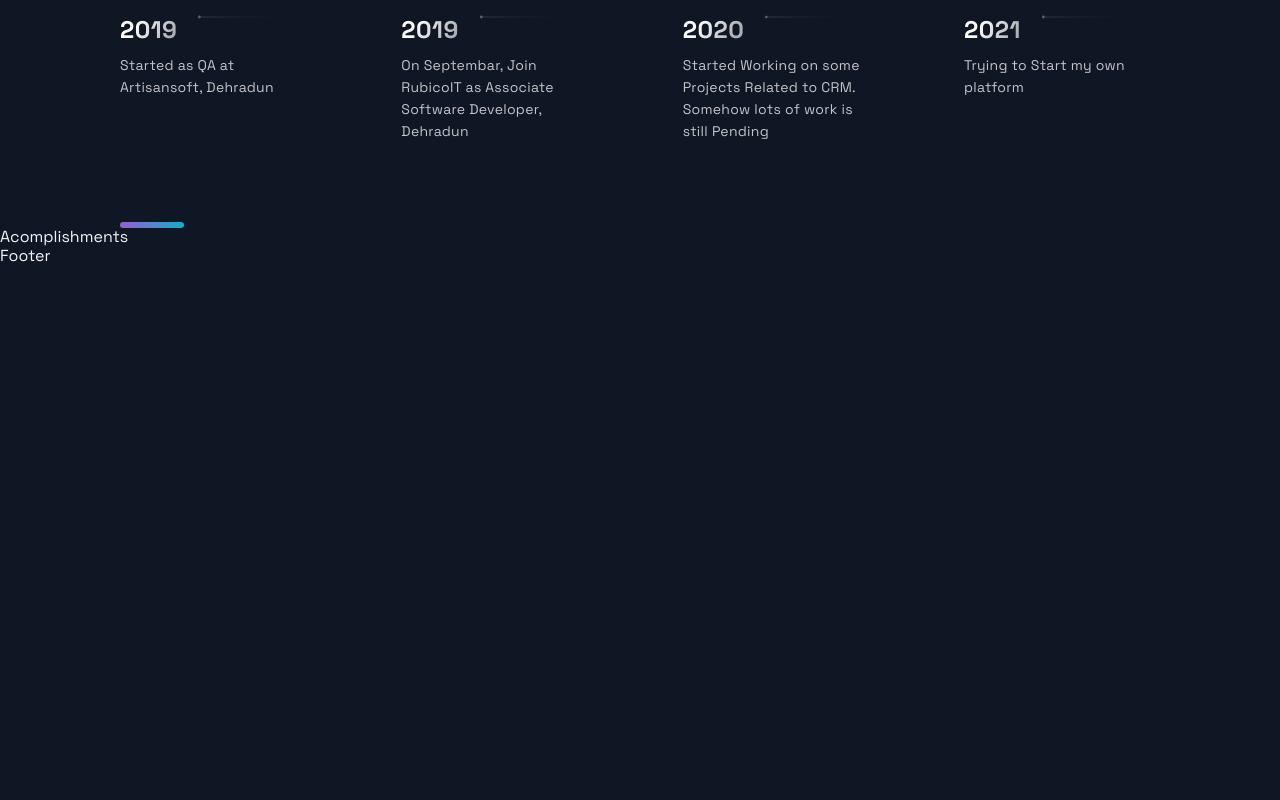
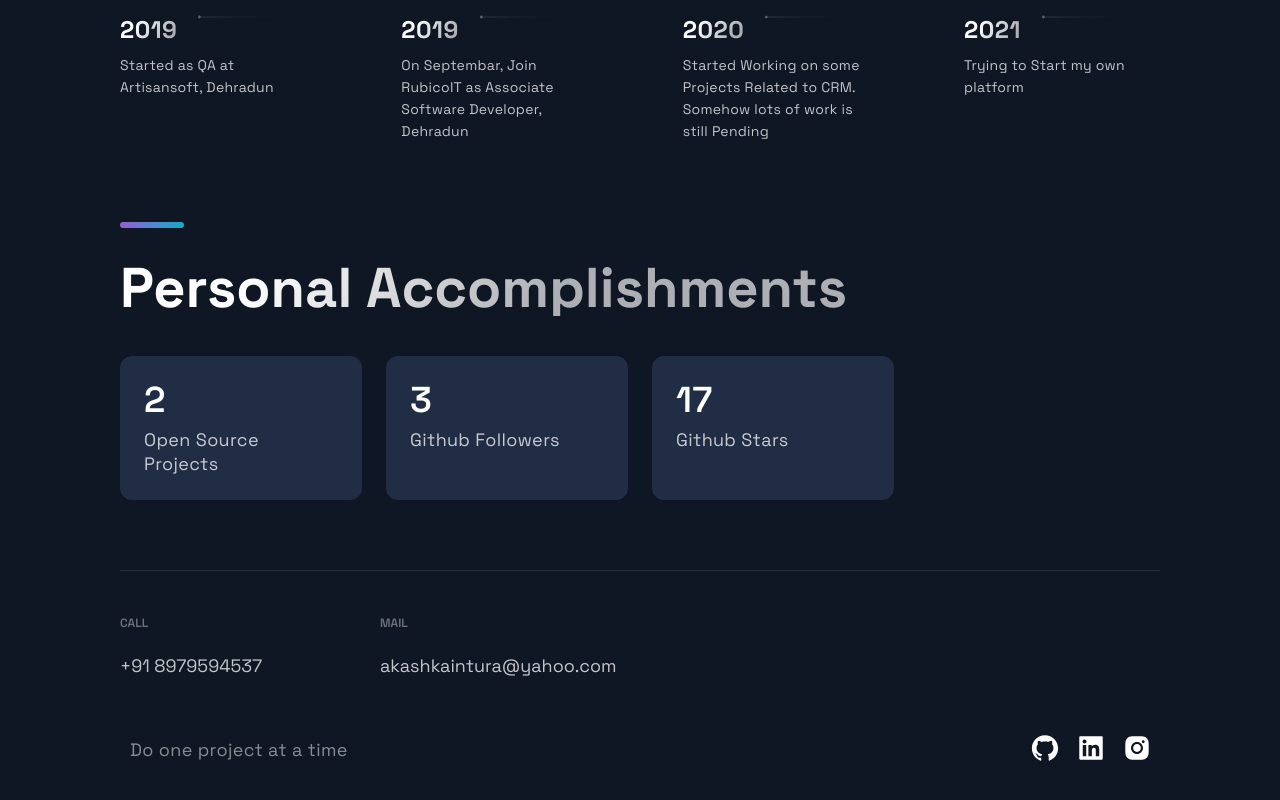
Before and after one commit to akashkaintura/Portfolio, a Next.js app: page / in a window 1280 px wide. Shown: the part 1487-2287 px from the top of the page. Before the commit the page ends 1753 px from the top, so only its background shows below. Built offline with nearby package versions, Linux system fonts and the light colour scheme.

Commit message:
Final update

```diff
--- a/src/components/Acomplishments/Acomplishments.js
+++ b/src/components/Acomplishments/Acomplishments.js
@@ -4,16 +4,25 @@ import { Section, SectionDivider, SectionTitle } from '../../styles/GlobalCompon
 import { Box, Boxes, BoxNum, BoxText } from './AcomplishmentsStyles';
 
 const data = [
-  { number: 20, text: 'Open Source Projects'},
-  { number: 1000, text: 'Students', },
-  { number: 1900, text: 'Github Followers', },
-  { number: 5000, text: 'Github Stars', }
+  { number: 2, text: 'Open Source Projects'},
+  { number: 3, text: 'Github Followers', },
+  { number: 17, text: 'Github Stars', }
 ];
 
 const Acomplishments = () => (
-  <div>
-    Acomplishments
-  </div>
+  <Section>
+    <SectionTitle>
+      Personal Accomplishments
+    </SectionTitle>
+    <Boxes>
+      {data.map((card, index) => (
+        <Box key={index}>
+          <BoxNum>{card.number}</BoxNum>
+          <BoxText>{card.text}</BoxText>
+        </Box>
+      ))}
+    </Boxes>
+  </Section>
 );
 
 export default Acomplishments;
--- a/src/components/Footer/Footer.js
+++ b/src/components/Footer/Footer.js
@@ -6,9 +6,34 @@ import { CompanyContainer, FooterWrapper, LinkColumn, LinkItem, LinkList, LinkTi
 
 const Footer = () => {
   return (
-    <div>
-      Footer
-    </div>
+    <FooterWrapper>
+      <LinkList>
+      <LinkColumn>
+      <LinkTitle>Call</LinkTitle>
+      <LinkItem href="tel: +91 8979594537">+91 8979594537</LinkItem>
+      </LinkColumn>
+      <LinkColumn>
+      <LinkTitle>Mail</LinkTitle>
+      <LinkItem href="mailto: akashkaintura@yahoo.com">akashkaintura@yahoo.com</LinkItem>
+      </LinkColumn>
+      </LinkList>
+      <SocialIconsContainer>
+        <CompanyContainer>
+          <Slogan>Do one project at a time</Slogan>
+        </CompanyContainer>
+        <SocialContainer>
+        <SocialIcons href="https://github.com">
+        <AiFillGithub size="3rem" />
+      </SocialIcons>
+      <SocialIcons href="https://linkedin.com">
+        <AiFillLinkedin size="3rem" />
+      </SocialIcons>
+      <SocialIcons href="https://instagram.com">
+        <AiFillInstagram size="3rem" />
+      </SocialIcons>
+        </SocialContainer>
+      </SocialIconsContainer>
+    </FooterWrapper>
   );
 };
 
```
